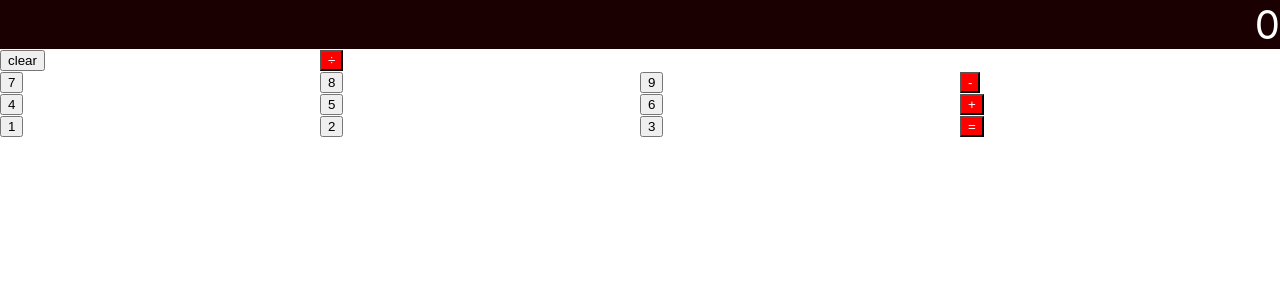
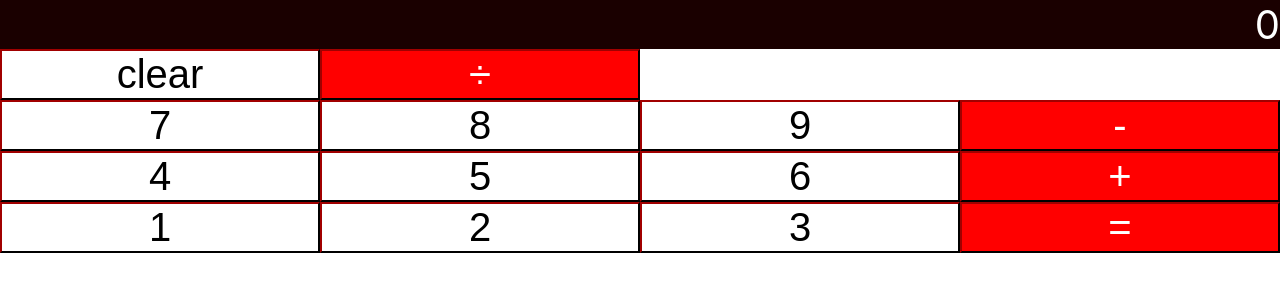
Before and after one commit to Botterbul/Calculator_React, a React (Create React App) app: page / in a window 1280 px wide. Shown: the top 300 px of the page. Built offline with nearby package versions, Linux system fonts and the light colour scheme.

Commit message:
CSS Updated GUI

```diff
--- a/src/home/Button.css
+++ b/src/home/Button.css
@@ -7,4 +7,13 @@
 .btnNormal.red button {
     background-color: red;
     color: white;
+}
+
+.btnNormal button {
+    background-color: white;
+    border: 1;
+    border-color: #4d0000;
+    font-size: 2.5rem;
+    flex: 1 0 auto;
+    padding: auto;
   }
```
